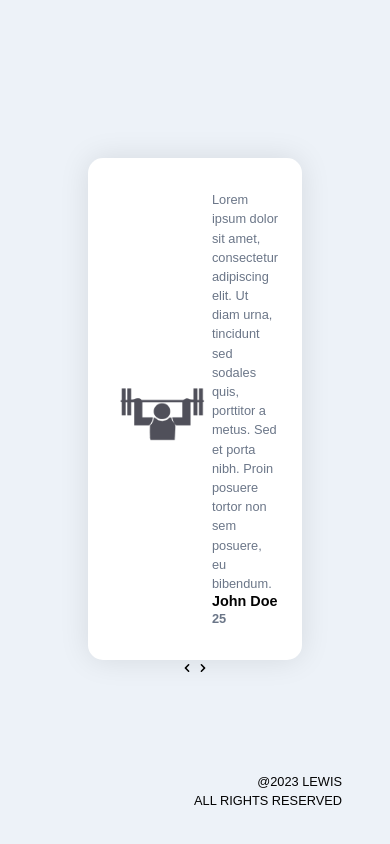
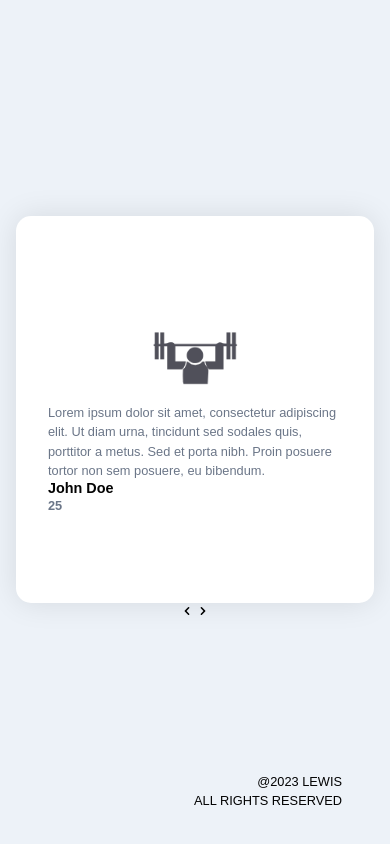
Before and after one commit to LewisMurray00/personal-trainer-webpage, a React (Create React App) app: page / in a window 390 px wide. Shown: the part 4851-5695 px from the top of the page. Built offline with nearby package versions, Linux system fonts and the light colour scheme.

Commit message:
Added some media queries to make it responsive

```diff
--- a/src/container/Testimonial/Testimonial.scss
+++ b/src/container/Testimonial/Testimonial.scss
@@ -22,5 +22,20 @@
         object-fit: cover;
     }
 
+    @media screen and (min-width: 2000px){
+        min-height: 450px;
 
+        img{
+            width: 150px;
+            height: 150px;
+        }
+    }
+
+    @media screen and (max-width: 850px){
+        width: 100%;
+    }
+
+    @media screen and (max-width: 600px){
+        flex-direction: column;
+    }
 }
```
